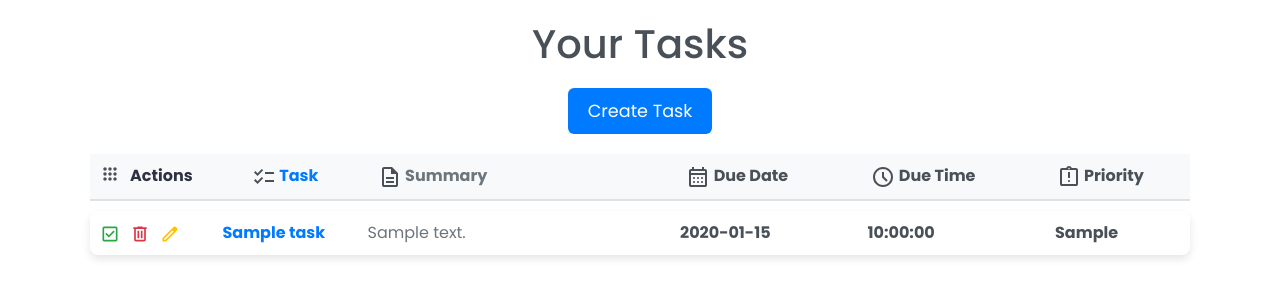
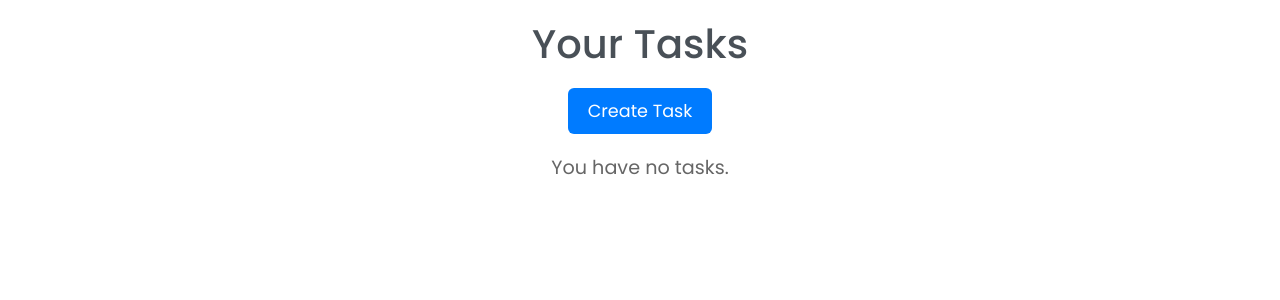
Before and after one commit to kenneth0810/CMPE133-TaskMate, a Flask app: page /tasks in a window 1280 px wide. Shown: the part 56-356 px from the top of the page. Run offline with Flask 3, Linux system fonts and the light colour scheme; a user stored in the database is signed in; tables that the repository leaves empty hold one stand-in row (values such as "Sample post").

Commit message:
Added prelimary functionality to complete, edit, and delete action buttons

```diff
--- a/app/routes.py
+++ b/app/routes.py
@@ -1,7 +1,7 @@
 from app import myapp, db, login
 from app.forms import LoginForm, RegistrationForm, TaskForm
 from app.models import User, Task
-from flask import render_template
+from flask import jsonify, render_template
 from flask import redirect, request, session, url_for
 from flask import flash, get_flashed_messages
 from flask_login import current_user
@@ -84,16 +84,40 @@ def account():
 def tasks():
     form = TaskForm()
     if form.validate_on_submit():
-        if form.title.data == None:
-            flash('Task must have title.')
-        else:
+        edit_task_id = request.form.get('entry')
+        print(edit_task_id)
+        if edit_task_id == "0": # if edit_task_id isn't greater than 0, then it's a regular add task action
             task = Task(user_id=current_user.id, title=form.title.data, description=form.description.data, priority=form.priority.data, due_date=form.due_date.data, due_time=form.due_time.data)
             db.session.add(task)
             db.session.commit()
             flash('Successfully created new task.')
-            tasks = Task.query.filter(Task.user_id==current_user.id).all()
+            tasks = Task.query.filter(Task.user_id==current_user.id).filter(Task.is_completed==False).all()
             return redirect(url_for('tasks'))
-    tasks = Task.query.filter(Task.user_id==current_user.id).all()
+        else:
+            findTask = Task.query.filter_by(id=edit_task_id).first()
+            form.populate_obj(findTask)
+            db.session.commit()
+    tasks = Task.query.filter(Task.user_id==current_user.id).filter(Task.is_completed==False).all()
     return render_template('tasks.html', form=form, tasks=tasks)
 
+@myapp.route('/delete_task/<task_id>', methods=['DELETE'])
+def delete_task(task_id):
+    task = Task.query.filter_by(id=task_id).first()
+    db.session.delete(task)
+    db.session.commit()
+    return jsonify({'success': True, 'message': f'Task {task_id} successfully deleted.'})
+
+@myapp.route('/edit_task/<task_id>', methods=['GET'])
+def edit_task(task_id):
+    task = Task.query.filter_by(id=task_id).first()
+    task_dict = {key: value for key, value in task.__dict__.items() if not key.startswith('_')}
+    return jsonify({'success': True, 'message': f'Task {task_id} details retrieved.', 'task': task_dict})
+
+@myapp.route('/complete_task/<task_id>', methods=['PATCH'])
+def complete_task(task_id):
+    task = Task.query.filter_by(id=task_id).first()
+    task.is_completed = True
+    db.session.commit()
+    return jsonify({'success': True, 'message': f'Task {task_id} successfully marked as complete.'})
+
 print("URL Map", myapp.url_map)
--- a/app/templates/index.html
+++ b/app/templates/index.html
@@ -31,7 +31,7 @@
           <div class="collapse navbar-collapse" id="navbarNav">
             <ul class="navbar-nav">
               <li class="nav-item">
-                <a class="nav-link" href="index">Home</a>
+                <a class="nav-link" href="">Home</a>
               </li>
               <li class="nav-item">
                 <a class="nav-link" href="tasks">Tasks</a>
--- a/app/templates/tasks.html
+++ b/app/templates/tasks.html
@@ -40,22 +40,110 @@
             </span>
         </div>
         {% for task in tasks %}
-        <div class="task">
+        <div class="task" id = {{task.id}}>
             <span class="actions">
-                <a href=""><svg class="complete" xmlns="http://www.w3.org/2000/svg" height="24px" viewBox="0 -960 960 960" width="24px" fill="#e8eaed"><path d="m424-312 282-282-56-56-226 226-114-114-56 56 170 170ZM200-120q-33 0-56.5-23.5T120-200v-560q0-33 23.5-56.5T200-840h560q33 0 56.5 23.5T840-760v560q0 33-23.5 56.5T760-120H200Zm0-80h560v-560H200v560Zm0-560v560-560Z"/></svg></a>
-                <a href=""><svg class="delete" xmlns="http://www.w3.org/2000/svg" height="24px" viewBox="0 -960 960 960" width="24px" fill="#e8eaed"><path d="M280-120q-33 0-56.5-23.5T200-200v-520h-40v-80h200v-40h240v40h200v80h-40v520q0 33-23.5 56.5T680-120H280Zm400-600H280v520h400v-520ZM360-280h80v-360h-80v360Zm160 0h80v-360h-80v360ZM280-720v520-520Z"/></svg></a>
-                <a href=""><svg class="edit" xmlns="http://www.w3.org/2000/svg" height="24px" viewBox="0 -960 960 960" width="24px" fill="#e8eaed"><path d="M200-200h57l391-391-57-57-391 391v57Zm-80 80v-170l528-527q12-11 26.5-17t30.5-6q16 0 31 6t26 18l55 56q12 11 17.5 26t5.5 30q0 16-5.5 30.5T817-647L290-120H120Zm640-584-56-56 56 56Zm-141 85-28-29 57 57-29-28Z"/></svg></a>
+                <a href="" class = "complete"><svg class="complete" xmlns="http://www.w3.org/2000/svg" height="24px" viewBox="0 -960 960 960" width="24px" fill="#e8eaed"><path d="m424-312 282-282-56-56-226 226-114-114-56 56 170 170ZM200-120q-33 0-56.5-23.5T120-200v-560q0-33 23.5-56.5T200-840h560q33 0 56.5 23.5T840-760v560q0 33-23.5 56.5T760-120H200Zm0-80h560v-560H200v560Zm0-560v560-560Z"/></svg></a>
+                <a href="" class = "delete"><svg class ="delete" xmlns="http://www.w3.org/2000/svg" height="24px" viewBox="0 -960 960 960" width="24px" fill="#e8eaed"><path d="M280-120q-33 0-56.5-23.5T200-200v-520h-40v-80h200v-40h240v40h200v80h-40v520q0 33-23.5 56.5T680-120H280Zm400-600H280v520h400v-520ZM360-280h80v-360h-80v360Zm160 0h80v-360h-80v360ZM280-720v520-520Z"/></svg></a>
+                <a href="" class = "edit"><svg class="edit" xmlns="http://www.w3.org/2000/svg" height="24px" viewBox="0 -960 960 960" width="24px" fill="#e8eaed"><path d="M200-200h57l391-391-57-57-391 391v57Zm-80 80v-170l528-527q12-11 26.5-17t30.5-6q16 0 31 6t26 18l55 56q12 11 17.5 26t5.5 30q0 16-5.5 30.5T817-647L290-120H120Zm640-584-56-56 56 56Zm-141 85-28-29 57 57-29-28Z"/></svg></a>
             </span>
-            <span class="title">{{ task.title }}</span>
-            <span class="description">{{ task.description }}</span>
-            <span class="due-date">{{ task.due_date }}</span>
-            <span class="due-time">{{ task.due_time }}</span>
-            <span class="priority">{{ task.priority }}</span>
+            <span class="title" value = {{task.title}}>{{ task.title }}</span>
+            <span class="description" value = {{task.description}}>{{ task.description }}</span>
+            <span class="due-date" value = {{task.due_date}}>{{ task.due_date }}</span>
+            <span class="due-time" value = {{task.due_time}}>{{ task.due_time }}</span>
+            <span class="priority" value = {{task.priority}}>{{ task.priority }}</span>
         </div>
         {% endfor %}
     </div>
     {% endif %}
 </div>
+
+<script>
+    document.querySelector('.all-tasks').addEventListener('click', function(event) {
+        event.preventDefault();
+
+        if (event.target.closest('.delete') || event.target.closest('.edit') || event.target.closest('.complete')) {
+            const taskElement = event.target.closest('.task');
+            const taskId = taskElement.id;
+
+            if (taskId) {
+                console.log('Task ID:', taskId);
+
+                // Use taskId to perform the specific action:
+                if (event.target.closest('.delete')) {
+                    console.log(`Deleting ${taskId}`);
+                    fetch(`/delete_task/${taskId}`, {
+                    method: 'DELETE',
+                    headers: {'Content-Type': 'application/json',}
+                    })
+                    .then(response => response.json())
+                    .then(data => {
+                        if (data.success) {
+                            console.log(data.message);
+                            taskElement.remove();
+                        } else {
+                            console.error('Failed to delete the task.');
+                        }
+                    })
+                    .catch(error => console.error('Error:', error));
+                } else if (event.target.closest('.edit')) {
+                    console.log(`Editing ${taskId}`);
+                    const editTaskId = document.getElementById("et");
+                    editTaskId.value = taskId;
+                    fetch(`/edit_task/${taskId}`, {
+                    method: 'GET',
+                    headers: {'Content-Type': 'application/json',}
+                    })
+                    .then(response => response.json())
+                    .then(data => {
+                        if (data.success) {
+                            console.log(data.message);
+                            const task_details = data.task
+                            document.getElementById("title").value = task_details.title;
+                            document.getElementById("description").value = task_details.description;
+                            document.getElementById("priority").value = task_details.priority;
+                            // document.getElementById("due_date").value = task_details.due_date;
+                            // document.getElementById("due_time").value = task_details.due_time;
+                        } else {
+                            console.error('Failed to get task details for editing.');
+                        }
+                    })
+                    .catch(error => console.error('Error:', error));
+                    document.getElementById("submit").value = "Edit Task"
+                    var editModal = new bootstrap.Modal(document.getElementById('taskModal'));
+                    editModal.show();
+                } else if (event.target.closest('.complete')) {
+                    console.log(`Completing ${taskId}`);
+                    fetch(`/complete_task/${taskId}`, {
+                    method: 'PATCH',
+                    headers: {'Content-Type': 'application/json',}
+                    })
+                    .then(response => response.json())
+                    .then(data => {
+                        if (data.success) {
+                            console.log(data.message);
+                            taskElement.remove();
+                        } else {
+                            console.error('Failed to mark the task as complete.');
+                        }
+                    })
+                    .catch(error => console.error('Error:', error));
+                }
+            }
+        }
+    });
+</script>
+
+<script>
+function reset() {
+    document.getElementById("et").value = "0";
+    document.getElementById("submit").value = "Create Task";
+    document.getElementById("title").value = "";
+    document.getElementById("description").value = "";
+    document.getElementById("priority").value = "";
+    // document.getElementById("due_date").value = "";
+    // document.getElementById("due_time").value = "";
+}
+</script>
 
 <!-- Bootstrap Modal -->
 <div class="modal fade" id="taskModal" tabindex="-1" aria-labelledby="taskModalLabel" aria-hidden="true">
@@ -63,33 +151,34 @@
         <div class="modal-content">
             <div class="modal-header">
                 <h5 class="modal-title" id="taskModalLabel">Add Task Details</h5>
-                <button type="button" class="btn-close" data-bs-dismiss="modal" aria-label="Close"></button>
+                <button type="button" class="btn-close" data-bs-dismiss="modal" aria-label="Close" onclick="reset()"></button>
             </div>
             <div class="modal-body">
                 <form action="{{ url_for('tasks') }}" method="post">
+                    <input id = "et" type="hidden" name="entry" value="0">
                     {{ form.hidden_tag() }}
                     <div class="mb-3">
                         <label for="title">Title</label>
-                        {{ form.title(class="form-control") }}
+                        {{ form.title(class="form-control", id="title") }}
                     </div>
                     <div class="mb-3">
-                        {{ form.description(placeholder="Task Description", class="form-control") }}
+                        {{ form.description(placeholder="Task Description", class="form-control", id="description") }}
                     </div>
                     <div class="mb-3">
                         <label for="priority">Priority</label>
-                        {{ form.priority(class="form-select") }}
+                        {{ form.priority(class="form-select", id="priority") }}
                     </div>
                     <div class="mb-3">
                         <label for="due-date">Due Date</label>
-                        {{ form.due_date(class="form-control", placeholder="MM-DD-YYYY", type="date") }}
+                        {{ form.due_date(class="form-control", placeholder="MM-DD-YYYY", type="date", id="due_date") }}
                     </div>
                     <div class="mb-3">
                         <label for="due-time">Due Time</label>
-                        {{ form.due_time(class="form-control", placeholder="HH:MM AM/PM", type="time") }}
+                        {{ form.due_time(class="form-control", placeholder="HH:MM AM/PM", type="time", id="due_time") }}
                     </div>
                     <div class="modal-footer">
-                        <button type="button" class="btn btn-secondary" data-bs-dismiss="modal">Cancel</button>
-                        {{ form.submit(class="btn btn-primary") }}
+                        <button type="button" class="btn btn-secondary" data-bs-dismiss="modal" onclick="document.getElementById('et').value = '0';document.getElementById('submit').value = 'Create Task';document.getElementById('title').value = '';document.getElementById('description').value = '';document.getElementById('priority').value = '';">Cancel</button>
+                        {{ form.submit(class="btn btn-primary", id = "submit") }}
                     </div>
                 </form>
             </div>
```
